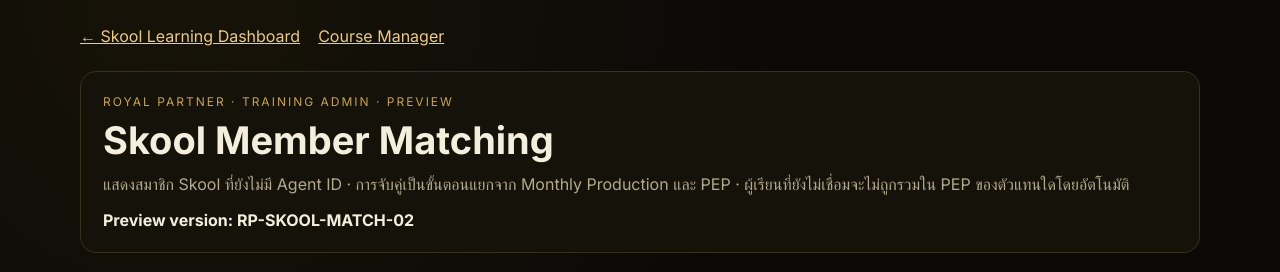
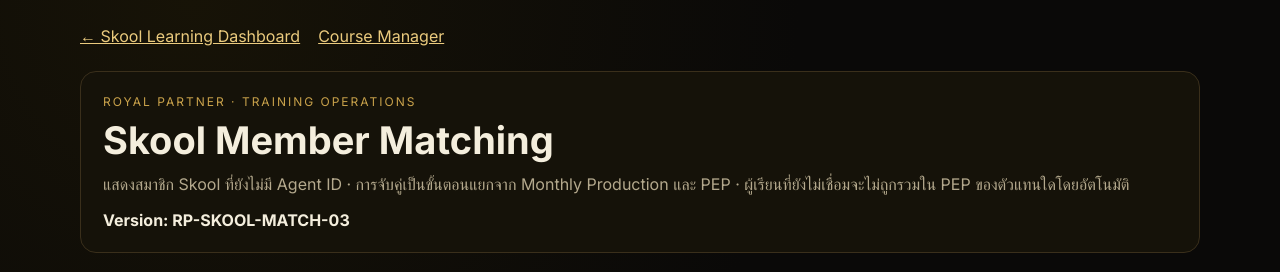
Before and after one commit to dittitaboonruen/agent-activity-tracker, a Next.js app: page /admin/skool-matching in a window 1280 px wide. Shown: the top 272 px of the page. Built offline with nearby package versions, Linux system fonts and the light colour scheme; no server answers.

Commit message:
fix(skool): clarify role permissions and current matching version

```diff
--- a/app/admin/skool-matching/page.tsx
+++ b/app/admin/skool-matching/page.tsx
@@ -11,10 +11,10 @@ export default function SkoolMatchingPage() {
         <Link href="/admin/skool-courses" style={{color:"var(--gold-bright)"}}>Course Manager</Link>
       </nav>
       <header style={{padding:"22px",border:"1px solid var(--hairline)",borderRadius:16,background:"var(--surface)",marginBottom:20}}>
-        <div style={{fontSize:12,letterSpacing:2,color:"var(--gold)"}}>ROYAL PARTNER · TRAINING ADMIN · PREVIEW</div>
+        <div style={{fontSize:12,letterSpacing:2,color:"var(--gold)"}}>ROYAL PARTNER · TRAINING OPERATIONS</div>
         <h1 style={{margin:"8px 0",fontSize:"clamp(25px,4vw,38px)"}}>Skool Member Matching</h1>
         <p style={{margin:0,lineHeight:1.7,color:"var(--cream-muted)"}}>แสดงสมาชิก Skool ที่ยังไม่มี Agent ID · การจับคู่เป็นขั้นตอนแยกจาก Monthly Production และ PEP · ผู้เรียนที่ยังไม่เชื่อมจะไม่ถูกรวมใน PEP ของตัวแทนใดโดยอัตโนมัติ</p>
-        <p style={{margin:"12px 0 0",fontWeight:700}}>Preview version: RP-SKOOL-MATCH-02</p>
+        <p style={{margin:"12px 0 0",fontWeight:700}}>Version: RP-SKOOL-MATCH-03</p>
       </header>
       <SkoolUnlinkedPanel />
     </div>
```
